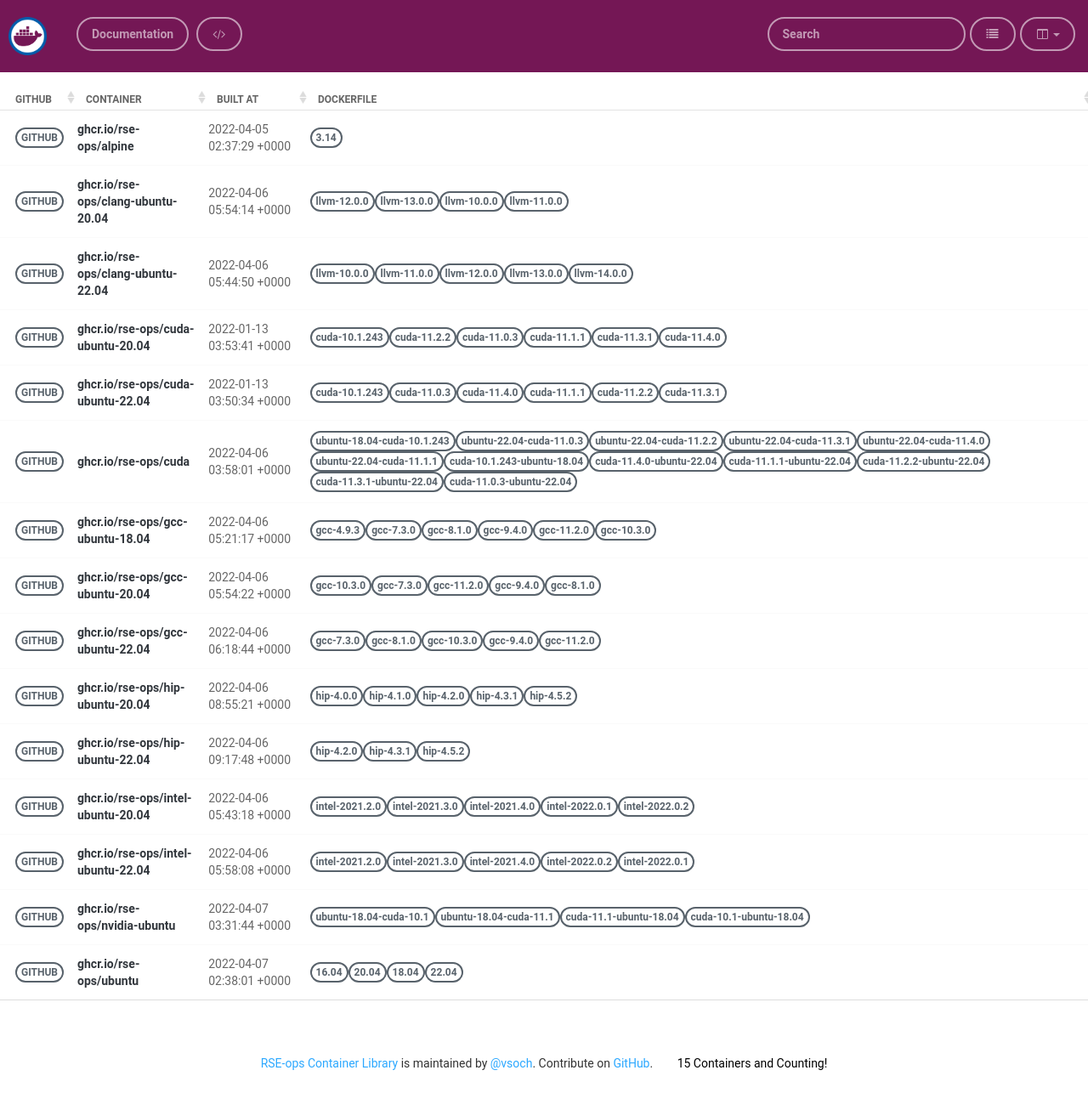
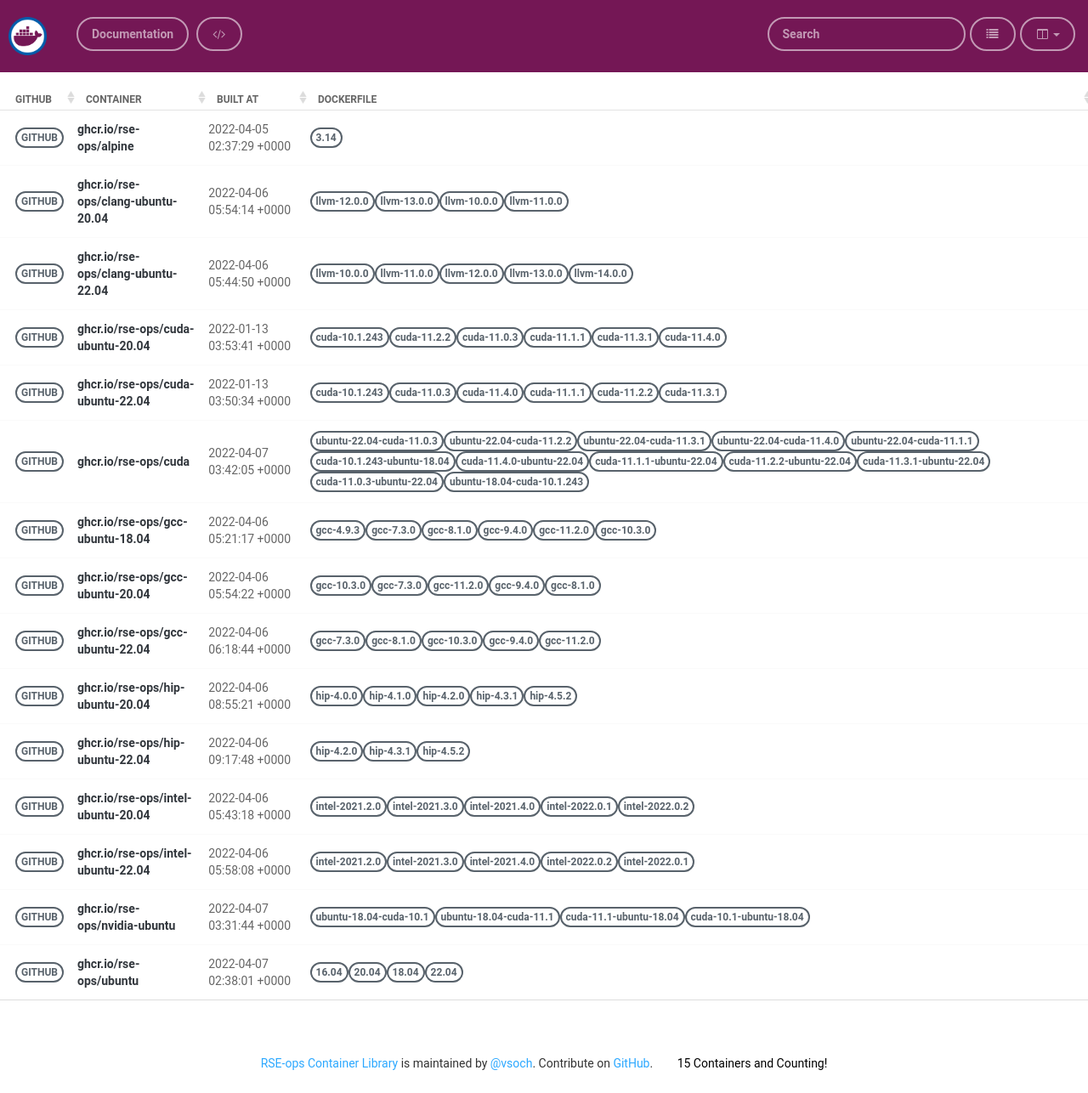
Before and after one commit to rse-ops/docker-images, a Jekyll site: the page built from pages/index.md, in a window 1280 px wide. Shown: the whole page at 85% size. Built offline with Jekyll 4.4.1, drawn with Linux system fonts in a browser that asks for light colours; nearby versions of some CDN libraries.

Commit message:
Automated push to update library 2022-04-07

```diff
--- a/_library/ghcr.io-rse-ops-cuda.md
+++ b/_library/ghcr.io-rse-ops-cuda.md
@@ -1,14 +1,11 @@
 ---
 layout: container
 name: ghcr.io/rse-ops/cuda
-updated_at: 2022-04-06 03:58:01.091240
+updated_at: 2022-04-07 03:42:05.432928
 
 
 container_url: https://github.com/orgs/rse-ops/packages/container/package/cuda
 versions:
- - tag: ubuntu-18.04-cuda-10.1.243
-   dockerfile: https://github.com/rse-ops/docker-images/blob/main/ubuntu/cuda/Dockerfile
-   manifest: https://crane.ggcr.dev/manifest/ghcr.io/rse-ops/cuda:ubuntu-18.04-cuda-10.1.243
  - tag: ubuntu-22.04-cuda-11.0.3
    dockerfile: https://github.com/rse-ops/docker-images/blob/main/ubuntu/cuda/Dockerfile
    manifest: https://crane.ggcr.dev/manifest/ghcr.io/rse-ops/cuda:ubuntu-22.04-cuda-11.0.3
```
Also changed, not shown: other parts of _library/ghcr.io-rse-ops-cuda.md (+3 -0 lines).
